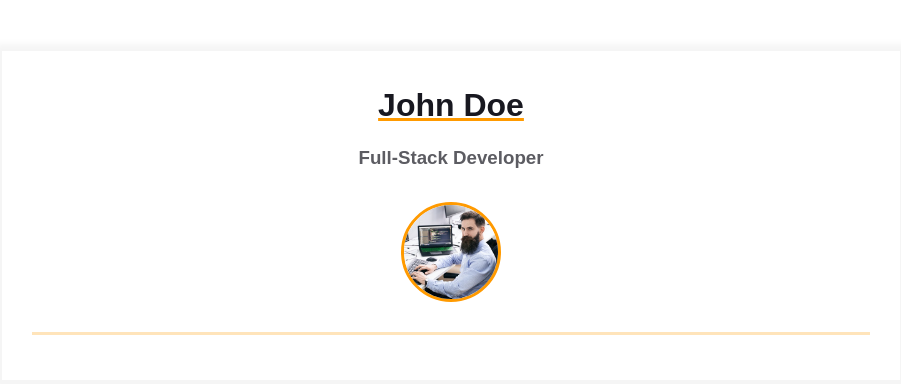
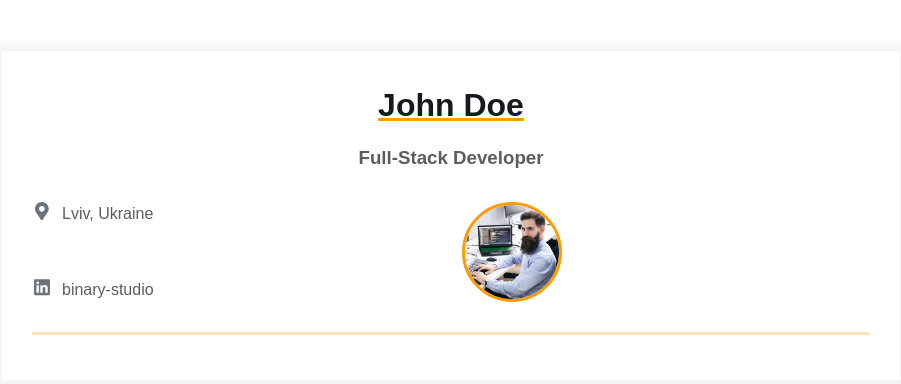
Before and after one commit to esteban-coder/homepage, a plain HTML site: page index.html in a window 1280 px wide. Shown: the whole page, without its empty margins (189-1090 px from the left). Drawn offline with Linux system fonts and the light colour scheme.

Commit message:
Contact info items added

```diff
--- a/index.html
+++ b/index.html
@@ -15,7 +15,37 @@
               <h3 class="contact-info__sub-header">Full-Stack Developer</h3>
 
               <div class="contact_info_container fh">
-                <div class="contact-info__block"></div>
+                <div class="contact-info__block">
+                    <a href="" rel="author" class="contact-info__item">
+                        <div class="contact-info__item-icon-wrapper">
+                          <svg class="contact-info__item-icon" xmlns="http://www.w3.org/2000/svg" viewBox="0 0 384 512">
+                            <path
+                              d="M172.268 501.67C26.97 291.031 0 269.413 0 192 0 85.961 85.961 0
+                              192 0s192 85.961 192 192c0 77.413-26.97 99.031-172.268 309.67-9.535
+                              13.774-29.93 13.773-39.464 0zM192 272c44.183 0 80-35.817
+                              80-80s-35.817-80-80-80-80 35.817-80 80 35.817 80 80 80z"
+                            ></path>
+                          </svg>
+                        </div>
+                        <span>Lviv, Ukraine</span>
+                      </a>
+                      <a href="https://ua.linkedin.com/company/binary-studio_241166" rel="author" class="contact-info__item">
+                        <div class="contact-info__item-icon-wrapper">
+                          <svg class="contact-info__item-icon" xmlns="http://www.w3.org/2000/svg" viewBox="0 0 448 512">
+                            <path
+                              d="M416 32H31.9C14.3 32 0 46.5 0 64.3v383.4C0 465.5 14.3 480 31.9
+                              480H416c17.6 0 32-14.5 32-32.3V64.3c0-17.8-14.4-32.3-32-32.3zM135.4
+                              416H69V202.2h66.5V416zm-33.2-243c-21.3 0-38.5-17.3-38.5-38.5S80.9
+                              96 102.2 96c21.2 0 38.5 17.3 38.5 38.5 0 21.3-17.2 38.5-38.5
+                              38.5zm282.1 243h-66.4V312c0-24.8-.5-56.7-34.5-56.7-34.6 0-39.9
+                              27-39.9 54.9V416h-66.4V202.2h63.7v29.2h.9c8.9-16.8 30.6-34.5
+                              62.9-34.5 67.2 0 79.7 44.3 79.7 101.9V416z"
+                            ></path>
+                          </svg>
+                        </div>
+                        <span>binary-studio</span>
+                      </a>
+                </div>
 
                 <div class="contact-info__block contact-info__block--center">
                   <img class="contact-info__avatar" src="assets/avatar.png" alt="Avatar" />
```
